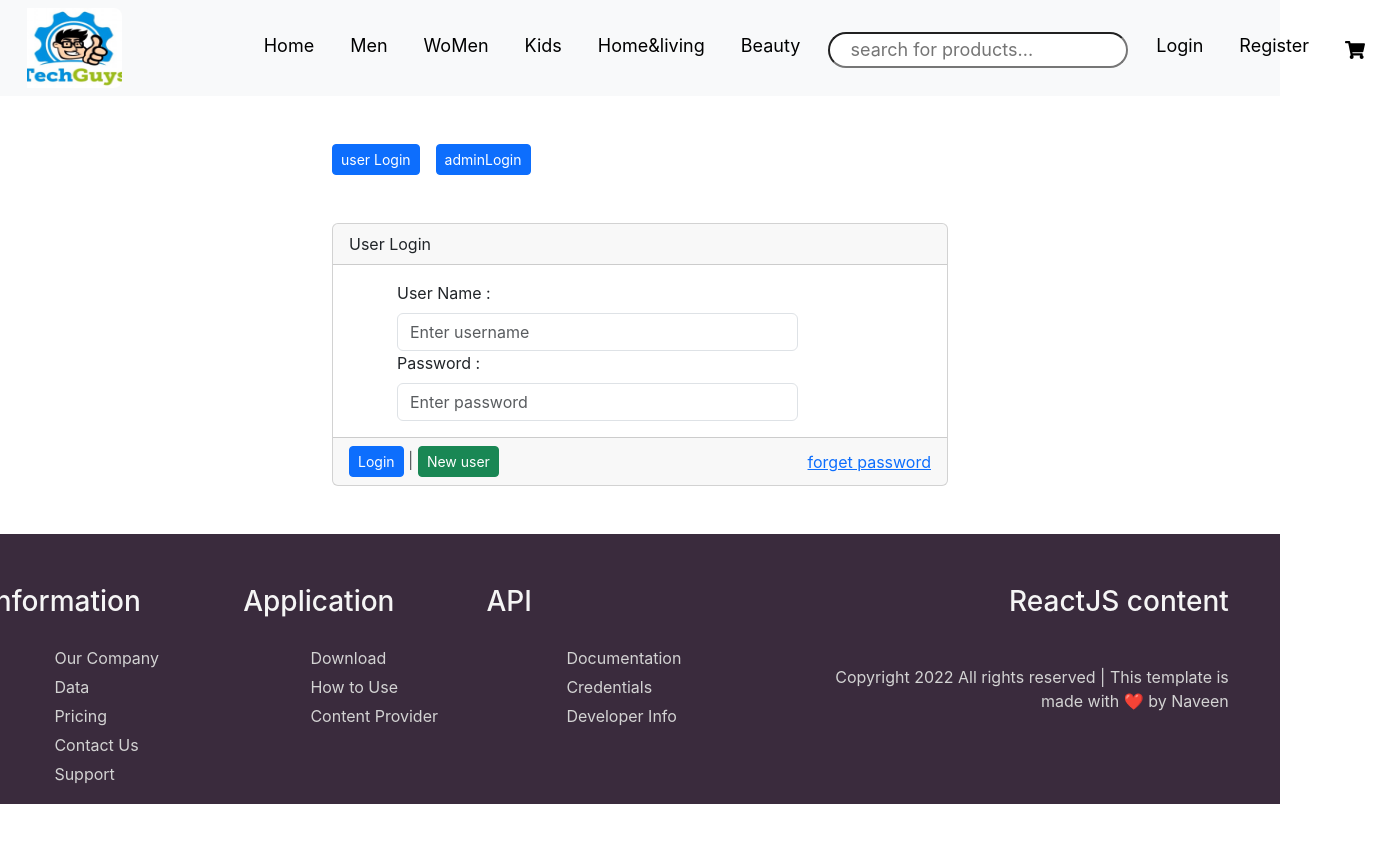
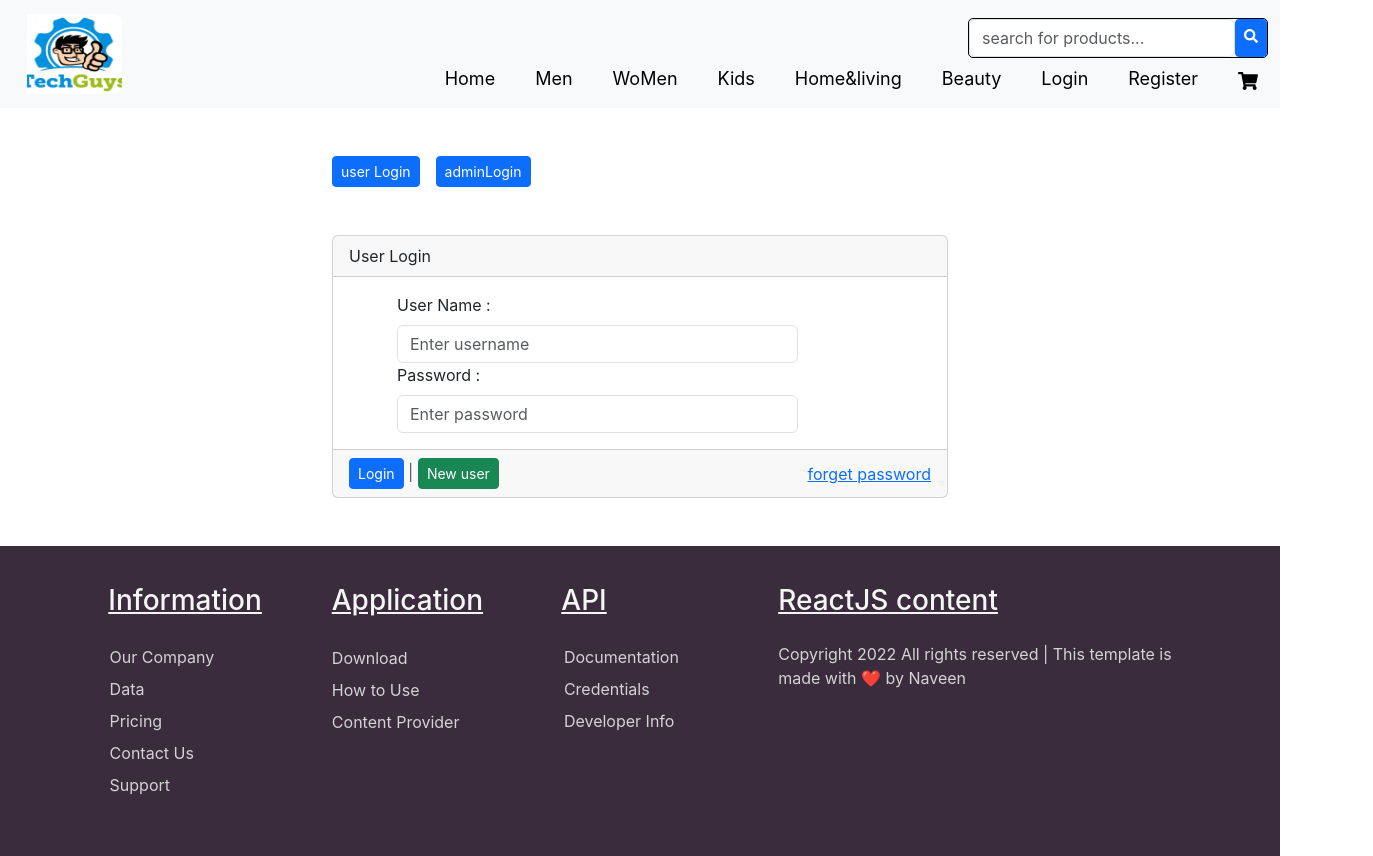
Before and after one commit to naveen5005/Ecommerce_project, a React (Create React App) app: page /login in a window 1280 px wide. Shown: the whole page, 1373 px wide, since content can reach past the window. Before the commit the page ends 804 px from the top, so only its background shows below. Built offline with nearby package versions, Linux system fonts and the light colour scheme; no server answers.

Commit message:
nav bar responsive and search funtionality done

```diff
--- a/src/App.js
+++ b/src/App.js
@@ -21,6 +21,7 @@ import Myaccount from "./Components/Myaccount";
 import Statistics from "./Components/statistics";
 import SingleProdut from "./Components/SingleProdut";
 import Cart from "./Components/Cart";
+import Search from "./Components/search";
 
 function App() {
   return (
@@ -41,6 +42,7 @@ function App() {
             <Route path="/login" element={<Login />} />
             <Route path="/registration" element={<Registration />} />
             <Route path="/cart" element={<Cart/>}/>
+            <Route  path="/search" element={<Search/>} />
             <Route
               path="/Dashboard"
               element={
--- a/src/CSS/Footer.css
+++ b/src/CSS/Footer.css
@@ -1,4 +1,36 @@
-#footer-section {
+.headings{
+    display: flex;
+    justify-content: space-evenly;
+    padding: 3%;
+    flex-wrap: wrap;
+}
+
+
+#footer-section{
+    background-color: rgb(58, 43, 61);
+}
+h3 {
+    color: whitesmoke;
+    text-decoration: underline;
+    padding-bottom: 10%;
+}
+.top-heading ul{
+    position: relative;
+    left: -20%;
+}
+ul li {
+    list-style: none;
+    color: lightgray;
+    line-height: 2rem;
+}
+.heading-4 p {
+    color: lightgray;
+    text-align: left;
+    position: relative;
+    bottom: 10%;
+}
+
+/* #footer-section {
     position: relative;
     bottom: 0px;
     width: 100%;
@@ -90,4 +122,4 @@ ul li {
         bottom: 20%;
     }
 
-}
+} */
--- a/src/CSS/Navbar.css
+++ b/src/CSS/Navbar.css
@@ -3,9 +3,12 @@
     padding: 0;
     box-sizing: border-box;
 }
-#searchbox{
+.searchbar{
+    display: flex;
     margin-top: 10px;
     width: 300px;
+    border: 1px solid black;
+    border-radius: 5px;
     /* padding-left: 20px;
     margin-top: 10px;
     margin-left: 180px;
@@ -13,6 +16,7 @@
     height: 40px; */
 
 }
+
 
 .navbar-nav li{
   margin-left: 20px;
@@ -31,14 +35,23 @@
 } */
 .navbar-nav li a{
     color:black;
+    padding: 5px 10px!important;
+    border-radius: 5px;
+
+}
+.navbar-nav li a:hover{
+    background-color:aqua;
+    color: black;
+
 }
 @media screen  and (max-width:991px){
     .navbar-nav li{
-        position: relative;
+        /* position: relative;
         left: 50%;
-        right: 50%;
+        right: 50%; */
+        margin: auto;
     }
-    #searchbox{
+    .searchbar{
       margin: auto;
     }
     /* #login{
--- a/src/CSS/dashboard.css
+++ b/src/CSS/dashboard.css
@@ -2,6 +2,9 @@
     width: 20%;
     height: 100vh;
     background-color: tomato;
+    display: flex;
+    flex-direction: column;
+    align-items: center;
 
 }
 .wrapper{
@@ -31,17 +34,19 @@ align-items: center;
     height: 100px;
     border-radius: 50%;
     background-color: aliceblue;
-
 }
 .menu {
-    list-style-type: none;
+    /* list-style-type: none; */
 
-    padding: 0px 0px;
+    text-align: center;
+    display: flex;
+    flex-direction: column;
+    padding: 0px;
 }
 .menu li{
-   margin-bottom: 20px;
-   padding: 20px;
-}
+   margin-bottom: 10px;
+    padding: 10px 20px;
+ }
 .menu li:hover{
     background-color: aqua;
 }
--- a/src/CSS/statistics.css
+++ b/src/CSS/statistics.css
@@ -1,25 +1,27 @@
-.wrapper{
+.maincontainer{
     display: grid;
     justify-content: center;
     align-items: center;
     height: 100vh;
+    margin: auto;
 }
-.container{
+.innercontainer{
     display: grid;
-    grid-template-columns: 1fr 1fr 1fr;
+    grid-template-columns: 1fr 1fr ;
     gap: 20px;
+    margin-left: 20px;
 }
-.container div{
+.innercontainer div{
     display: flex;
     flex-direction: column;
     justify-content: center;
     align-items: center;
     width:300px;
-    height: 100px;
+    height: 150px;
+    padding: 10px;
     border:2px solid black;
     border-radius:20px;
     background-color: chocolate;
 }
-.container div h1{
-    margin-bottom: 20px;
+.innercontainer div h3{
 }
--- a/src/Components/Authcomponent.jsx
+++ b/src/Components/Authcomponent.jsx
@@ -5,6 +5,7 @@ import { useContext ,useState} from "react";
 const MyContext = createContext()
 
 export const MyProvider = ({children})=>{
+    const [search,setSearch]=useState("")
     const [user, setUser] = useState({
         id: "",
         password: "",
@@ -21,7 +22,7 @@ export const MyProvider = ({children})=>{
         getData()
     }, [user]);
 
-    return <MyContext.Provider value={{user,setUser,loged,setLoged,userData,type, setType}}>
+    return <MyContext.Provider value={{user,setUser,loged,setLoged,userData,type, setType,search,setSearch}}>
         {children}
     </MyContext.Provider>
 }
--- a/src/Components/NavBar.jsx
+++ b/src/Components/NavBar.jsx
@@ -1,11 +1,19 @@
 import React from "react";
 import "../CSS/Navbar.css";
-import { FaShoppingCart, FaUser } from "react-icons/fa";
-import { Link } from "react-router-dom";
+import { FaShoppingCart, FaUser,FaSearch } from "react-icons/fa";
+import { Link, useNavigate } from "react-router-dom";
 import { MyConsumer } from "./Authcomponent";
 
 const NavBar = () => {
-  const { user, loged } = MyConsumer();
+  const navigate=useNavigate()
+  const { user, loged,setSearch } = MyConsumer();
+  const handlechange=(e)=>{
+    setSearch(e.target.value)
+
+  }
+  const handlesubmit=()=>{
+    navigate('/search')
+  }
   return (
     <div>
       <nav className="navbar navbar-expand-lg bg-body-tertiary">
@@ -32,8 +40,22 @@ const NavBar = () => {
           >
             <span className="navbar-toggler-icon"></span>
           </button>
-          <div className="collapse navbar-collapse" id="navbarNav">
-            <ul className="navbar-nav">
+          <div className="collapse navbar-collapse d-lg-flex flex-column" id="navbarNav">
+
+          <div className="ms-lg-auto searchbar">
+          <input
+                className=" form-control"
+                  type="text"
+                  id="searchbox"
+                  placeholder="search for products..."
+                  // style={{ borderRadius: 30 }}
+                  onChange={(e)=>{handlechange(e)}}
+                />
+                <div className="btn btn-primary btn-sm" onClick={handlesubmit}> <FaSearch /></div>
+
+          </div>
+
+            <ul className="navbar-nav ms-lg-auto">
               <li className="nav-item">
                 <Link to={"/"} className="nav-link active" aria-current="page">
                   {" "}
@@ -65,14 +87,7 @@ const NavBar = () => {
                   Beauty
                 </Link>
               </li>
-              <li>
-                <input
-                  type="text"
-                  id="searchbox"
-                  placeholder="    search for products..."
-                  style={{ borderRadius: 30 }}
-                />
-              </li>
+
               {!loged ? (
                 <li className="nav-item">
                   <Link to="/login" className="nav-link active">
@@ -80,8 +95,10 @@ const NavBar = () => {
                   </Link>
                 </li>
               ) : (
-                <li className="nav-link active">{user.id}</li>
-              )}
+                <li className="nav-item">
+                <Link to="/Dashboard" className="nav-link active">
+                <FaUser/>{user.id}
+                  </Link></li>)}
               <li className="nav-item">
                 <Link to={"/registration"} className="nav-link">
                   Register
--- /dev/null
+++ b/src/Components/search.jsx
@@ -0,0 +1,54 @@
+import { computeHeadingLevel } from '@testing-library/react';
+import React, { useEffect, useState } from 'react'
+import { useNavigate } from 'react-router-dom';
+import { MyConsumer } from './Authcomponent'
+
+
+export default function Search() {
+    const {search}=MyConsumer()
+
+    const [products, setProducts] = useState([]);
+  useEffect(() => {
+    getAllUsers();
+
+  }, []);
+  const navigate=useNavigate();
+
+  const getAllUsers = async () => {
+    let response = await (await fetch("http://localhost:5050/products")).json();
+    setProducts(response);
+  };
+   const handleredirect=(id)=>{
+
+    navigate("/product/"+id)
+
+   }
+  return (
+    <div>
+
+      <div className="main-cards" style={{backgroundColor:"azure"}}>
+        {products && products.filter(ele => ele.title.includes(search)).map((data, i) => {
+                console.log(products)
+            return (
+              <div
+                className="card card-list"
+                key={i}
+                style={{ width: "12rem",marginBottom:"13px"  } }
+               onClick={()=>{handleredirect(data.id)}}>
+                <img
+                  src={data.thumbnail}
+                  className="card-img-top"
+                  alt="Image"
+                ></img>
+                <div className="card-body">
+                  <h6 className="card-title">{data.title}</h6>
+                </div>
+               {/* <h1>{filter.title}filter</h1> */}
+              </div>
+            );
+
+        })}
+      </div>
+    </div>
+  )
+}
--- a/src/Components/statistics.jsx
+++ b/src/Components/statistics.jsx
@@ -1,32 +1,33 @@
 import React from 'react'
+import '../CSS/statistics.css'
 
 export default function Statistics() {
 
   return (
-    <div  class="wrapper">
-        <div class="container">
+    <div  class="maincontainer">
+        <div class="innercontainer">
             <div>
-            <h2>No of orders</h2>
+            <h3>No of orders</h3>
             <h3>140</h3>
            </div>
            <div>
-             <h2>No of products</h2>
+             <h3>No of products</h3>
              <h3>140</h3>
            </div>
            <div>
-             <h2>No of users</h2>
+             <h3>No of users</h3>
              <h3>140</h3>
            </div>
            <div>
-           <h2>total profit</h2>
+           <h3>total profit</h3>
            <h3>140</h3>
            </div>
            <div>
-            <h2>No of products saled</h2>
+            <h3>No of products saled</h3>
             <h3>50</h3>
            </div>
            <div>
-            <h2>No of orders pending</h2>
+            <h3>No of orders pending</h3>
             <h3>50</h3>
            </div>
         </div>
--- a/src/Store/cartSlice.js
+++ b/src/Store/cartSlice.js
@@ -11,6 +11,7 @@ export const cartSlice=createSlice({
     initialState:defaultstate,
     reducers:{
         addItem:(state,  action)=>{
+            console.log(state)
             const existItem=state.cartItems.find((item)=> item.id === action.payload.id)
             if(existItem){
                 state.cartItems.forEach((item,i) =>{
```
Also changed, not shown: 1 other file (tests, documents, lock files or other folders).
